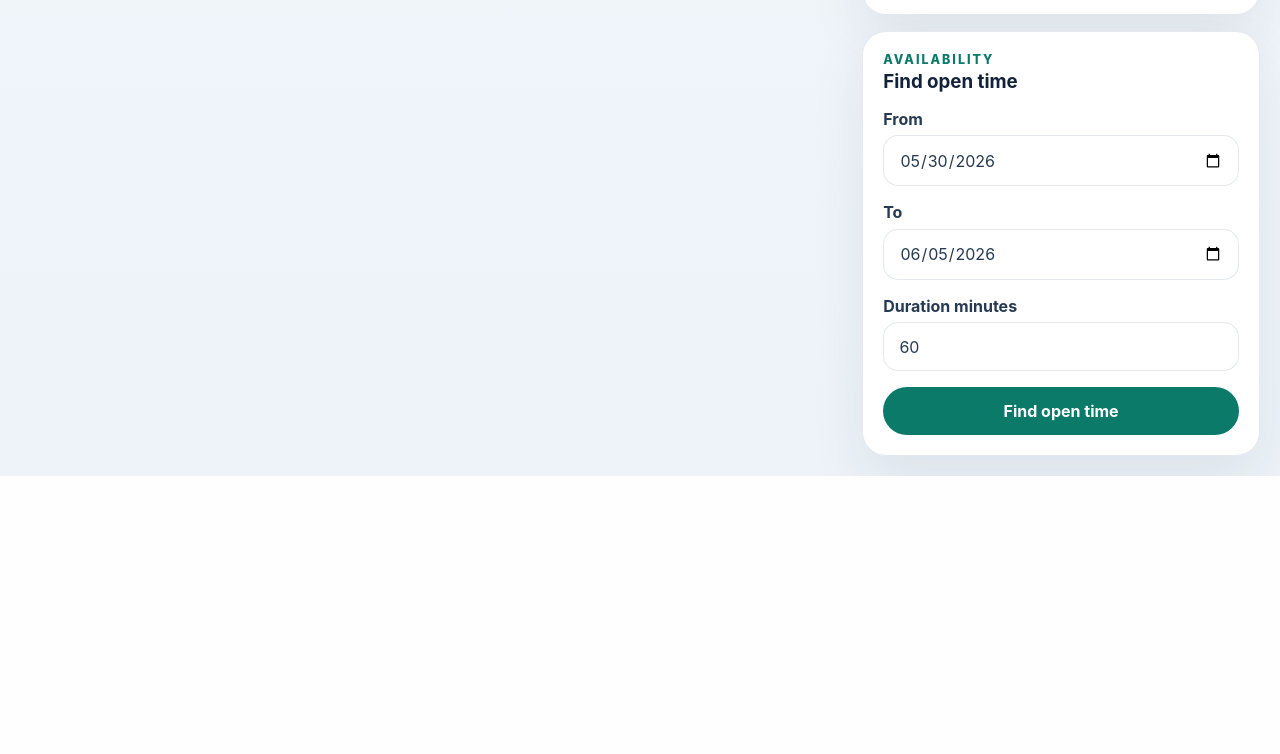
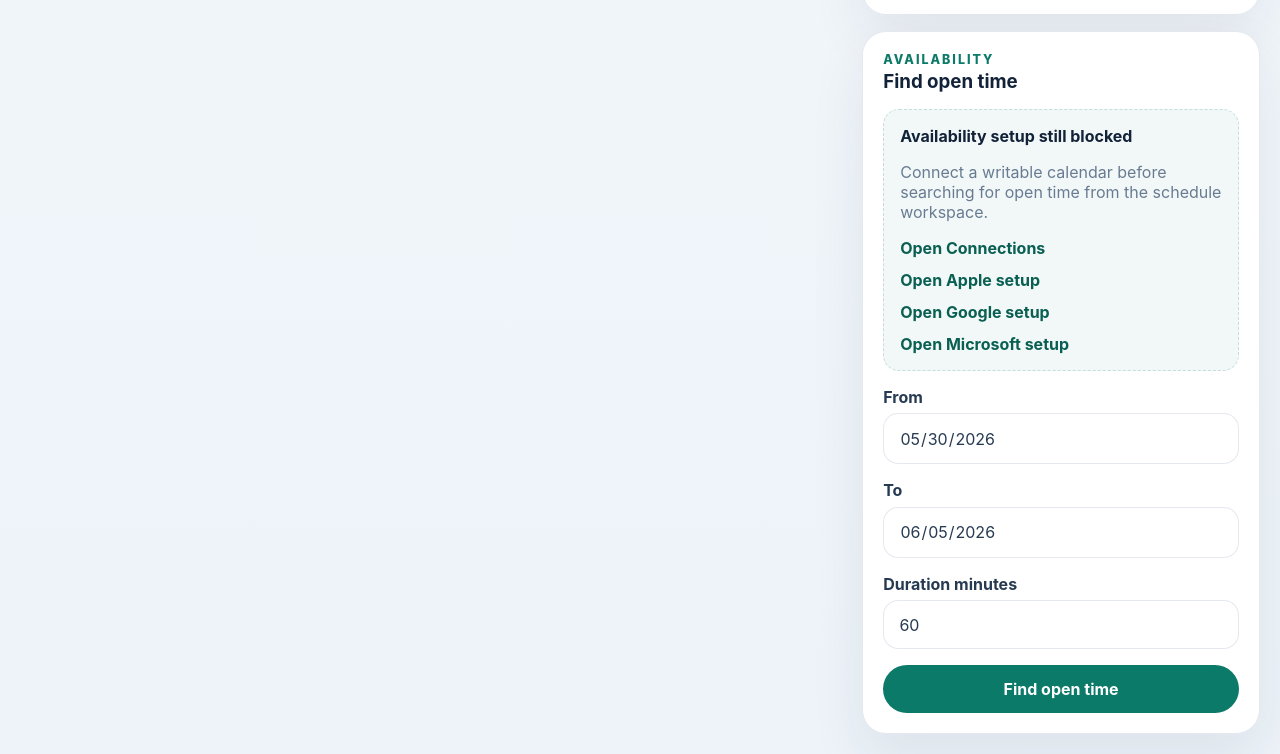
Before and after one commit to NeonButrfly/calsync, a FastAPI app: page / in a window 1280 px wide. Shown: the part 1981-2735 px from the top of the page. Before the commit the page ends 2457 px from the top, so only its background shows below. Run offline with FastAPI, Linux system fonts and the light colour scheme; data that the repository does not hold is empty; parts of the project's set-up code (start-up, migrations or seed data) failed here and were passed over.

Commit message:
fix: block availability search without a calendar

```diff
--- a/src/calsync/web/templates/console.html
+++ b/src/calsync/web/templates/console.html
@@ -419,21 +419,35 @@
                   <h3>Find open time</h3>
                 </div>
               </div>
+              {% if not availability_ready %}
+              <div class="empty-state">
+                <h4>Availability setup still blocked</h4>
+                <p>
+                  {{ availability_block_message }}
+                </p>
+                <div class="stack-actions">
+                  <a class="text-action" href="/connections">Open Connections</a>
+                  <a class="text-action" href="/calendar/setup">Open Apple setup</a>
+                  <a class="text-action" href="/google/setup">Open Google setup</a>
+                  <a class="text-action" href="/microsoft/setup">Open Microsoft setup</a>
+                </div>
+              </div>
+              {% endif %}
               <form class="form-grid" method="get" action="/">
                 <input type="hidden" name="view" value="{{ selected_window }}" />
                 <label>
                   <span>From</span>
-                  <input name="availability_date_from" type="date" value="{{ availability_form_values.date_from }}" required />
+                  <input name="availability_date_from" type="date" value="{{ availability_form_values.date_from }}" required{% if not availability_ready %} disabled{% endif %} />
                 </label>
                 <label>
                   <span>To</span>
-                  <input name="availability_date_to" type="date" value="{{ availability_form_values.date_to }}" required />
+                  <input name="availability_date_to" type="date" value="{{ availability_form_values.date_to }}" required{% if not availability_ready %} disabled{% endif %} />
                 </label>
                 <label>
                   <span>Duration minutes</span>
-                  <input name="availability_duration_minutes" type="number" min="15" step="15" value="{{ availability_form_values.duration_minutes }}" required />
+                  <input name="availability_duration_minutes" type="number" min="15" step="15" value="{{ availability_form_values.duration_minutes }}" required{% if not availability_ready %} disabled{% endif %} />
                 </label>
-                <button type="submit">Find open time</button>
+                <button type="submit"{% if not availability_ready %} disabled{% endif %}>Find open time</button>
               </form>
 
               {% if availability_error %}
```
Also changed, not shown: docs/ops.md (+2 -1 lines), docs/prompts/backend.md (+12 -0 lines), src/calsync/web/routes/console.py (+10 -1 lines), tests/test_console_ui.py (+32 -0 lines), tests/test_docs.py (+7 -0 lines), README.md.
